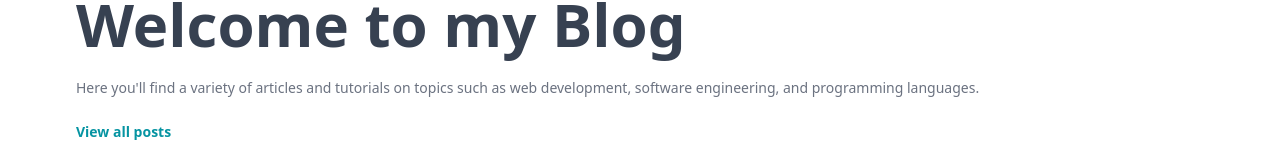
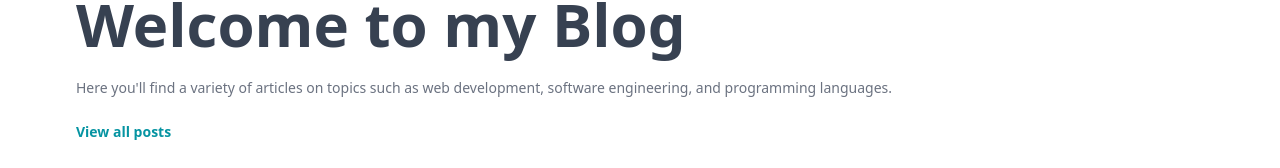
Before and after one commit to Mohamed-Hema/Hema-BLOG, a React (Vite) app in the folder client/: page / in a window 1280 px wide. Shown: the part 182-350 px from the top of the page. Built offline with nearby package versions, Linux system fonts and the light colour scheme; no server answers.

Commit message:
adding readme

```diff
--- a/client/src/pages/Home.jsx
+++ b/client/src/pages/Home.jsx
@@ -19,8 +19,8 @@ export default function Home() {
       <div className="flex flex-col gap-6 p-28 px-3 max-w-6xl mx-auto ">
         <h1 className="text-3xl font-bold lg:text-6xl">Welcome to my Blog</h1>
         <p className="text-gray-500 text-xs sm:text-sm">
-          Here you'll find a variety of articles and tutorials on topics such as
-          web development, software engineering, and programming languages.
+          Here you&apos;ll find a variety of articles on topics such as web
+          development, software engineering, and programming languages.
         </p>
         <Link
           to="/search"
```
Also changed, not shown: 1 other file (tests, documents, lock files or other folders).
